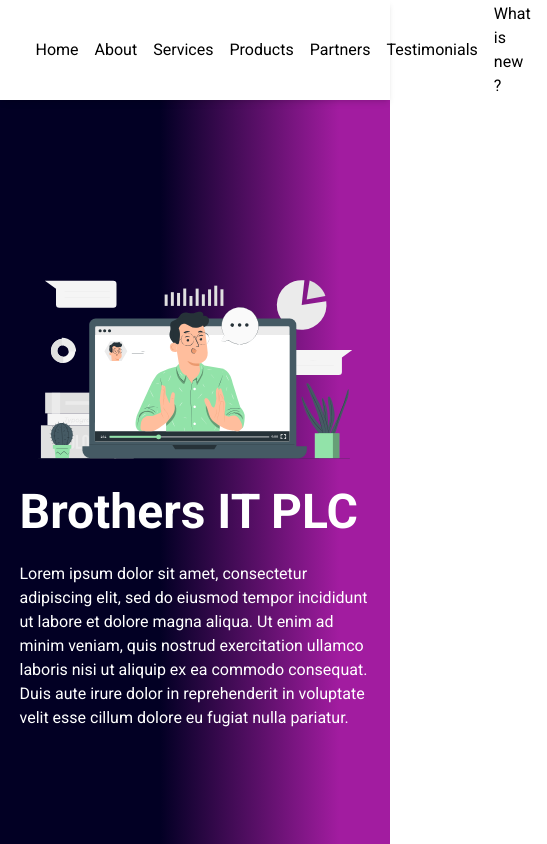
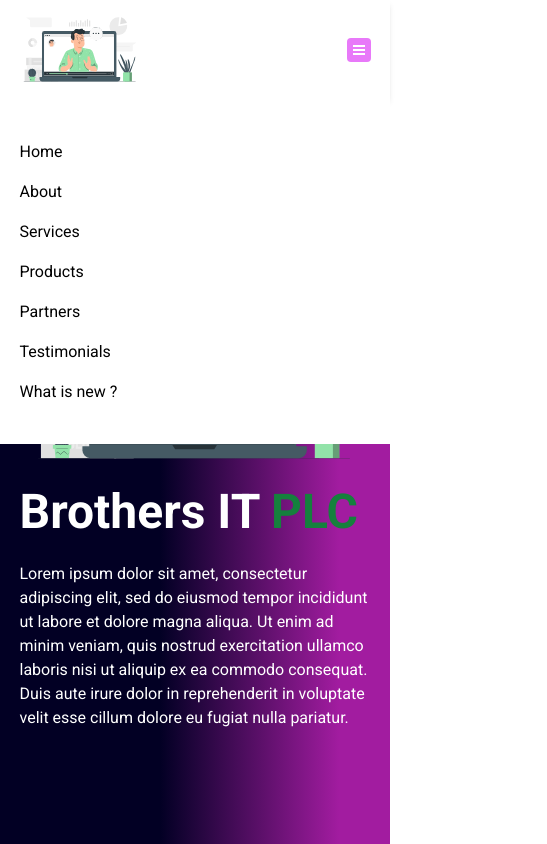
Before and after one commit to aman7ph/brothers-ict-plc, a React (Vite) app: page / in a window 390 px wide. Shown: the top 844 px of the page, 547 px wide, since content can reach past the window. Built offline with nearby package versions, Linux system fonts and the light colour scheme.

Commit message:
adding the mobile view for navigation responsivnes

```diff
--- a/src/components/Footer.jsx
+++ b/src/components/Footer.jsx
@@ -111,7 +111,7 @@
               />
               <button
                 type="submit"
-                className="px-4 py-2  absolute top-0 bottom-0 -right-[0.125rem] rounded-full bg-indigo-600 text-white  hover:bg-indigo-700 focus:outline-none focus:ring-2 focus:ring-indigo-500">
+                className="px-4 py-2  absolute top-0 bottom-0 -right-[0.125rem] rounded-full bg-green text-light  hover:bg-indigo-700 focus:outline-none focus:ring-2 focus:ring-indigo-500">
                 Subscribe
               </button>
             </form>
--- a/src/components/Hero.jsx
+++ b/src/components/Hero.jsx
@@ -13,7 +13,7 @@
         <div className=" md:w-2/4 text-start">
           <h2 className=" text-5xl text-white font-semibold leading-tight">
             Brothers IT
-            <span className="text-red-900"> PLC</span>
+            <span className="text-green"> PLC</span>
           </h2>
           <p className=" text-white mt-5 text-start">
             Lorem ipsum dolor sit amet, consectetur adipiscing elit, sed do
--- a/src/components/Navbar.jsx
+++ b/src/components/Navbar.jsx
@@ -1,7 +1,11 @@
+import { VscThreeBars } from "react-icons/vsc";
 import logoimg from "../assets/hero.svg";
+import { useState } from "react";
 function Navbar() {
+  const [isMobile, SetMobile] = useState(true);
+
   return (
-    <nav className="flex justify-between items-center w-full sticky top-0 px-[5%] py-4 h-[100px] bg-white bg-opacity-30 backdrop-blur shadow-md z-50">
+    <nav className="flex justify-between  items-center w-full sticky top-0 px-[5%] py-4 h-[100px] bg-white bg-opacity-30 backdrop-blur shadow-md z-50">
       <div className="w-[120px] cursor-pointer">
         <img
           src={logoimg}
@@ -9,7 +13,12 @@
           className=" rounded-2xl"
         />
       </div>
-      <ul className="flex gap-4 items-center p-4">
+      <ul
+        className={`flex md:items-center md:flex-row  md:justify-end md:bg-transparent  gap-4  p-4 ${
+          isMobile
+            ? "md:static absolute top-[100%] px-[5%] md:px-0 items-start  left-0 py-10 flex-col flex  w-full md:w-auto bg-light z-30 max-h-[calc(100vh-102px)] overflow-y-auto"
+            : "md:flex md:static  md:flex-row hidden"
+        }`}>
         <li className="text-gray-800 hover:text-fuchsia-500 hover:scale-110 transition duration-200 cursor-pointer">
           <a href="#"> Home</a>
         </li>
@@ -32,6 +41,11 @@
           What is new ?
         </li>
       </ul>
+      <button
+        className="px-1 py-1 hover:bg-primary focus:ring-1 focus:ring-offset-1 focus:ring-primary-1  md:hidden rounded bg-primary-1 cursor-pointer text-light"
+        onClick={() => SetMobile(!isMobile)}>
+        <VscThreeBars />
+      </button>
     </nav>
   );
 }
--- a/tailwind.config.js
+++ b/tailwind.config.js
@@ -13,7 +13,7 @@
         gray: "rgb(17 24 39)",
         "secondary-dark": "#020420",
         red: "red-900",
-        green: "rgb(21 128 61)",
+        green: "rgb(21 128 61)", //green-700
       },
       fontFamily: { display: ["Roboto", "sans-serif"] },
     },
```
